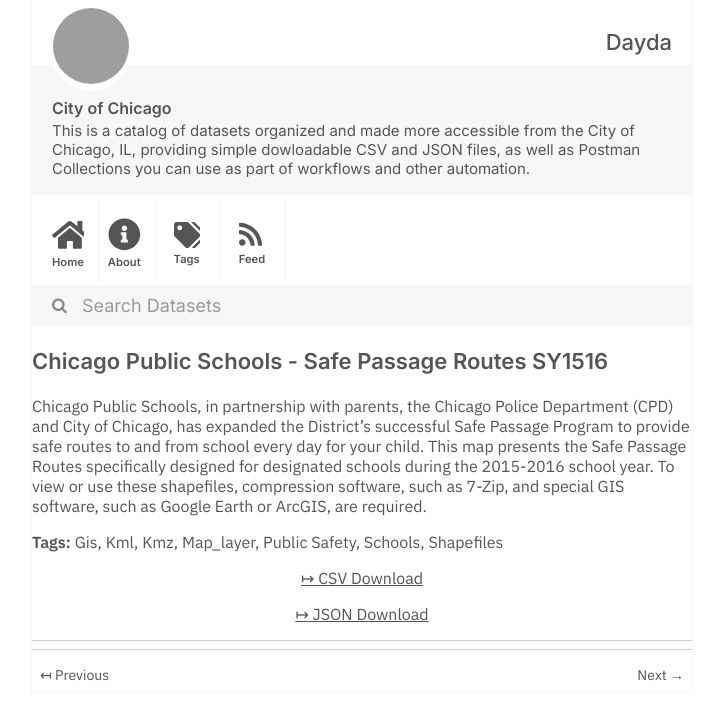
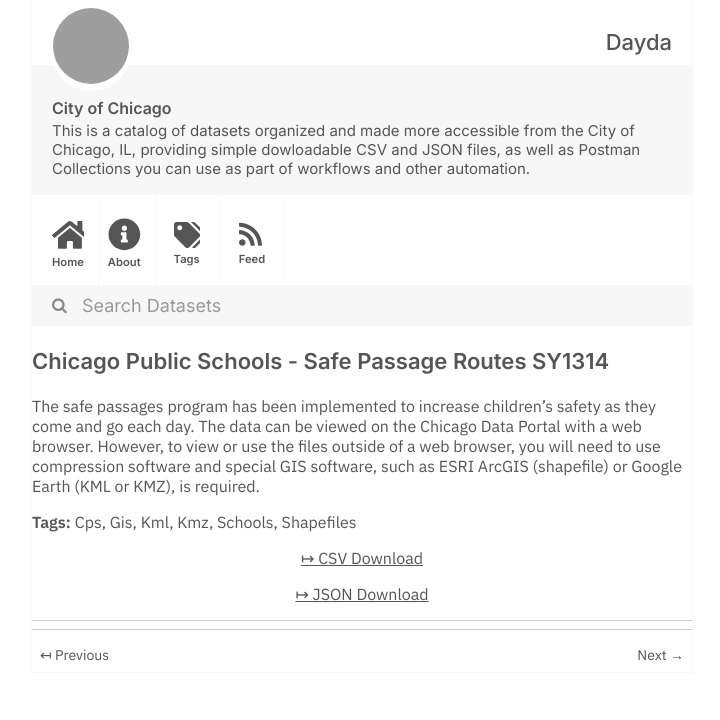
Before and after one commit to dayda-entities/city-of-chicago, a Jekyll site: the page built from _posts/2020-11-10-chicago-public-schools-safe-pa.md, in a window 1280 px wide, cut to the strip 0-720 px from the top of the page. Shown: the whole strip, without its empty margins (278-998 px from the left). Built offline with Jekyll 4.4.1, drawn with Linux system fonts in a browser that asks for light colours; grey boxes are pictures that could not be loaded.

Commit message:
Publish Data

```diff
--- a/_posts/2020-11-10-chicago-public-schools-safe-pa.md
+++ b/_posts/2020-11-10-chicago-public-schools-safe-pa.md
@@ -1,24 +1,23 @@
 ---
-title: Chicago Public Schools - Safe Passage Routes SY1516
-created: '2020-11-10T16:54:37.184773'
-modified: '2020-11-10T16:54:37.184780'
+title: Chicago Public Schools - Safe Passage Routes SY1314
+created: '2020-11-10T16:54:39.230606'
+modified: '2020-11-10T16:54:39.230617'
 state: active
 type: dataset
 tags:
+  - Cps
   - Gis
   - Kml
   - Kmz
-  - Map_layer
-  - Public Safety
   - Schools
   - Shapefiles
 groups:
   - Local Government
 csv_url: >-
-  https://data.cityofchicago.org/api/views/kvm8-tw23/rows.csv?accessType=DOWNLOAD
+  https://data.cityofchicago.org/api/views/rq9p-k3zy/rows.csv?accessType=DOWNLOAD
 json_url: >-
-  https://data.cityofchicago.org/api/views/kvm8-tw23/rows.json?accessType=DOWNLOAD
+  https://data.cityofchicago.org/api/views/rq9p-k3zy/rows.json?accessType=DOWNLOAD
 layout: post
 
 ---
-Chicago Public Schools, in partnership with parents, the Chicago Police Department (CPD) and City of Chicago, has expanded the District's successful Safe Passage Program to provide safe routes to and from school every day for your child. This map presents the Safe Passage Routes specifically designed for designated schools during the 2015-2016 school year. To view or use these shapefiles, compression software, such as 7-Zip, and special GIS software, such as Google Earth or ArcGIS, are required.
+The safe passages program has been implemented to increase children’s safety as they come and go each day. The data can be viewed on the Chicago Data Portal with a web browser. However, to view or use the files outside of a web browser, you will need to use compression software and special GIS software, such as ESRI ArcGIS (shapefile) or Google Earth (KML or KMZ), is required.
```
